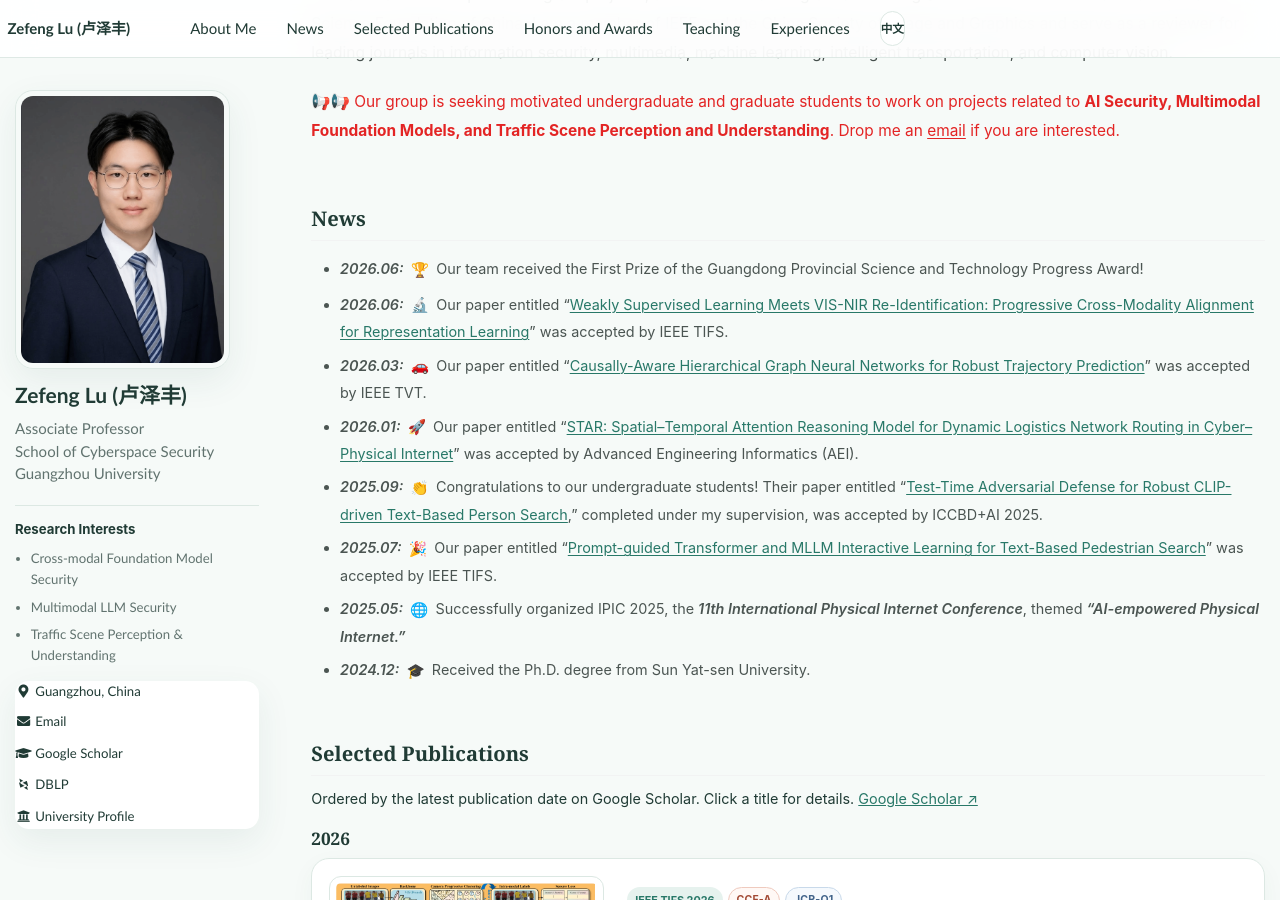
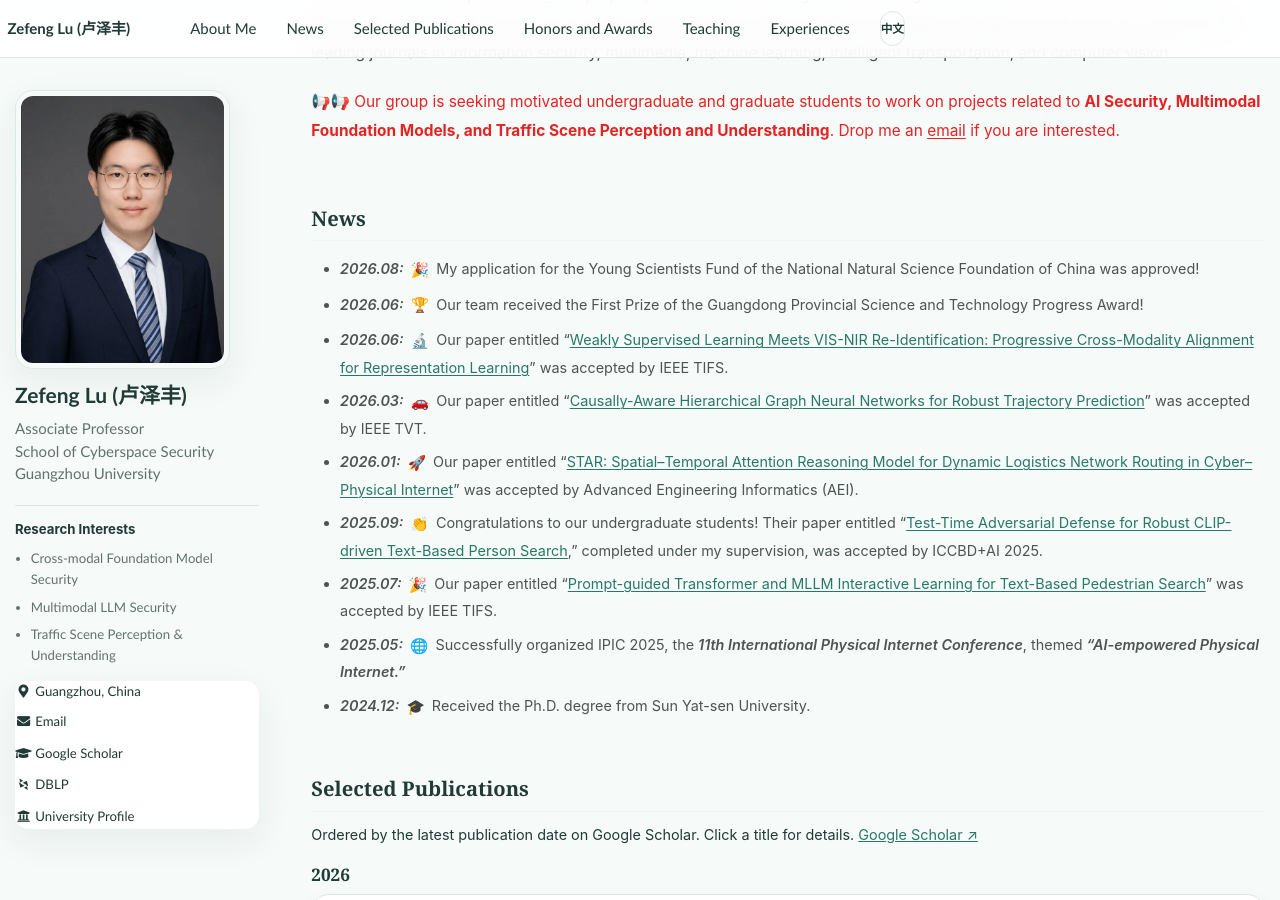
Before and after one commit to ZefengLU-GZHU/zefenglu-gzhu.github.io, a Jekyll site: the page built from _pages/about.md, in a window 1280 px wide and 900 px high, scrolled down 496 px. Built offline with Jekyll 4.4.1, drawn with Linux system fonts in a browser that asks for light colours; some web fonts are replaced; our own code applies the rules of GitHub Pages for plain Markdown files.

Commit message:
Add NSFC Young Scientists Fund news

```diff
--- a/_pages/about.md
+++ b/_pages/about.md
@@ -86,6 +86,7 @@ redirect_from:
 
 <div class="news-list lang-en" markdown="1">
 
+- ***2026.08:*** <span class="news-emoji" aria-hidden="true">🎉</span> My application for the Young Scientists Fund of the National Natural Science Foundation of China was approved!
 - ***2026.06:*** <span class="news-emoji" aria-hidden="true">🏆</span> Our team received the First Prize of the Guangdong Provincial Science and Technology Progress Award!
 - *2026.06:* <span class="news-emoji" aria-hidden="true">🔬</span> Our paper entitled “[Weakly Supervised Learning Meets VIS-NIR Re-Identification: Progressive Cross-Modality Alignment for Representation Learning](https://ieeexplore.ieee.org/abstract/document/11579411/)” was accepted by IEEE TIFS.
 - *2026.03:* <span class="news-emoji" aria-hidden="true">🚗</span> Our paper entitled “[Causally-Aware Hierarchical Graph Neural Networks for Robust Trajectory Prediction](https://ieeexplore.ieee.org/abstract/document/11427364/)” was accepted by IEEE TVT.
@@ -99,6 +100,7 @@ redirect_from:
 
 <div class="news-list lang-zh" markdown="1">
 
+- ***2026.08:*** <span class="news-emoji" aria-hidden="true">🎉</span> 我的国家自然科学基金青年项目获批！
 - ***2026.06:*** <span class="news-emoji" aria-hidden="true">🏆</span> 团队获得广东省科技进步一等奖！
 - *2026.06:* <span class="news-emoji" aria-hidden="true">🔬</span> 论文《[Weakly Supervised Learning Meets VIS-NIR Re-Identification: Progressive Cross-Modality Alignment for Representation Learning](https://ieeexplore.ieee.org/abstract/document/11579411/)》被 IEEE TIFS 接收。
 - *2026.03:* <span class="news-emoji" aria-hidden="true">🚗</span> 论文《[Causally-Aware Hierarchical Graph Neural Networks for Robust Trajectory Prediction](https://ieeexplore.ieee.org/abstract/document/11427364/)》被 IEEE TVT 接收。
```
